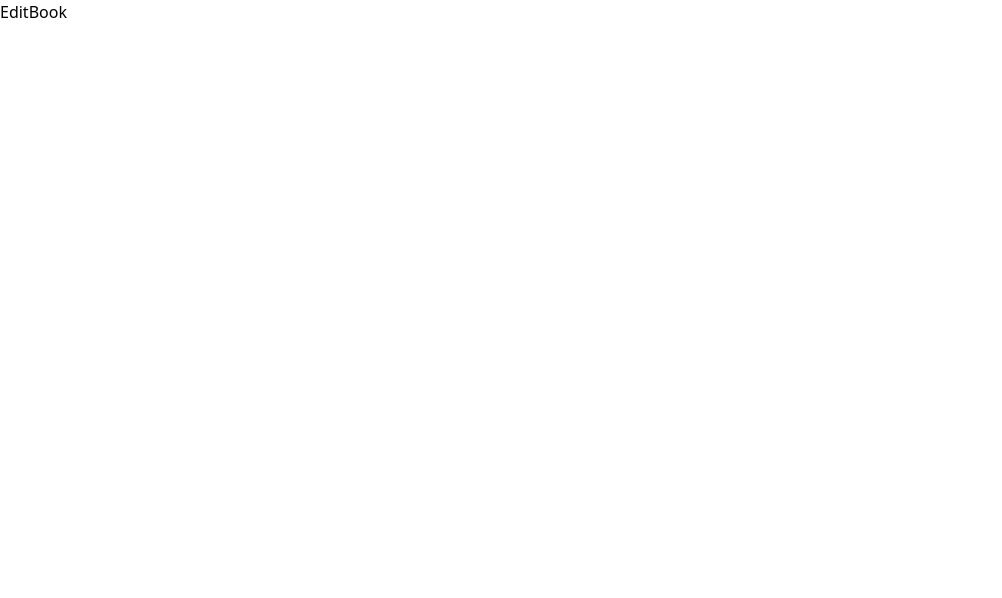
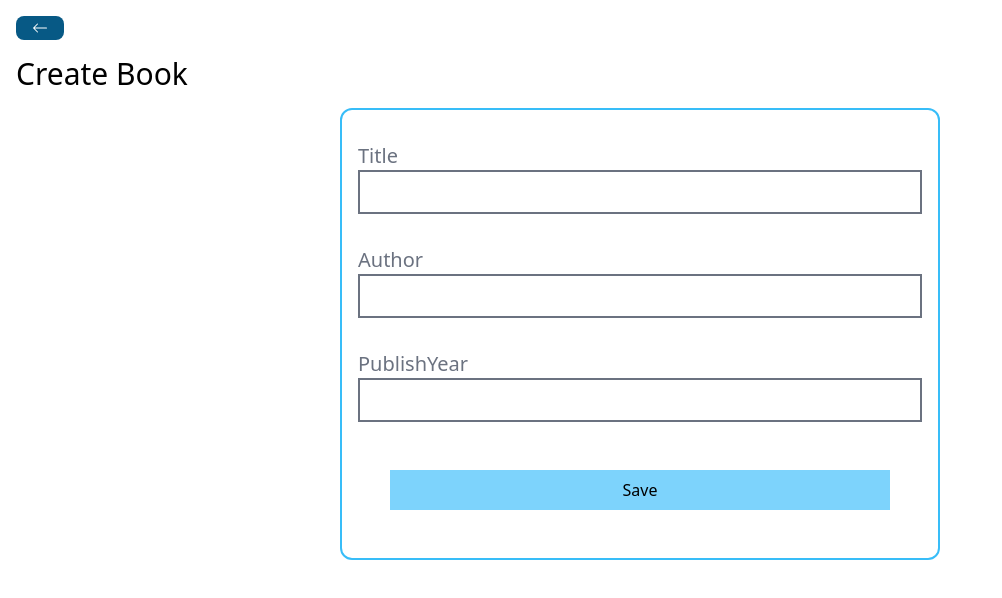
Before and after one commit to DIPANJAN01/mern_bookstore, a React (Vite) app in the folder frontend/: page /books/edit/1 in a window 1280 px wide. Shown: the top 598 px of the page, without its empty margins (0-1002 px from the left). Built offline with nearby package versions, Linux system fonts and the light colour scheme; no server answers.

Commit message:
implemented edit book route

```diff
--- a/frontend/src/pages/EditBook.jsx
+++ b/frontend/src/pages/EditBook.jsx
@@ -1,7 +1,91 @@
-import React from "react";
+import React, { useEffect, useState } from "react";
+import BackButton from "../components/BackButton";
+import Spinner from "../components/Spinner";
+import axios from "axios";
+import { Navigate, useNavigate, useParams } from "react-router-dom";
 
 const EditBook = () => {
-  return <div>EditBook</div>;
+  const [title, setTitle] = useState("");
+  const [author, setAuthor] = useState("");
+  const [publishYear, setPublishYear] = useState("");
+  // const [book, setBook] = useState({});
+  const [loading, setLoading] = useState(false);
+  const navigate = useNavigate();
+  const { id } = useParams();
+
+  useEffect(() => {
+    setLoading(true);
+    axios
+      .get(`http://localhost:5555/books/${id}`)
+      .then((response) => {
+        // setBook(response.data.book)
+        setTitle(response.data.book.title);
+        setAuthor(response.data.book.author);
+        setPublishYear(response.data.book.publishYear);
+        setLoading(false);
+      })
+      .catch((error) => {
+        setLoading(false);
+        console.log(error);
+      });
+  }, []);
+
+  const handleSubmit = () => {
+    const book = { title, author, publishYear };
+    setLoading(true);
+    axios
+      .patch(`http://localhost:5555/books/${id}`, book)
+      .then(() => {
+        setLoading(false);
+        navigate("/");
+      })
+      .catch((error) => {
+        setLoading(false);
+        // alert("Something went wrong! Please try again!");
+        console.log(error);
+        alert(error.response.data);
+      });
+  };
+
+  return (
+    <div className="p-4">
+      <BackButton />
+      <h1 className="text-3xl my-4">Create Book</h1>
+      {loading && <Spinner />}
+      <div className="flex flex-col border-2 border-sky-400 rounded-xl w-[600px] p-4 m-auto">
+        <div className="my-4">
+          <label className="text-xl mr-4 text-gray-500">Title</label>
+          <input
+            type="text"
+            value={title}
+            onChange={(e) => setTitle(e.target.value)}
+            className="border-2 border-gray-500 px-4 py-2 w-full"
+          />
+        </div>
+        <div className="my-4">
+          <label className="text-xl mr-4 text-gray-500">Author</label>
+          <input
+            type="text"
+            value={author}
+            onChange={(e) => setAuthor(e.target.value)}
+            className="border-2 border-gray-500 px-4 py-2 w-full"
+          />
+        </div>
+        <div className="my-4">
+          <label className="text-xl mr-4 text-gray-500">PublishYear</label>
+          <input
+            type="text"
+            value={publishYear}
+            onChange={(e) => setPublishYear(e.target.value)}
+            className="border-2 border-gray-500 px-4 py-2 w-full"
+          />
+        </div>
+        <button className="p-2 bg-sky-300 m-8" onClick={handleSubmit}>
+          Save
+        </button>
+      </div>
+    </div>
+  );
 };
 
 export default EditBook;
```
